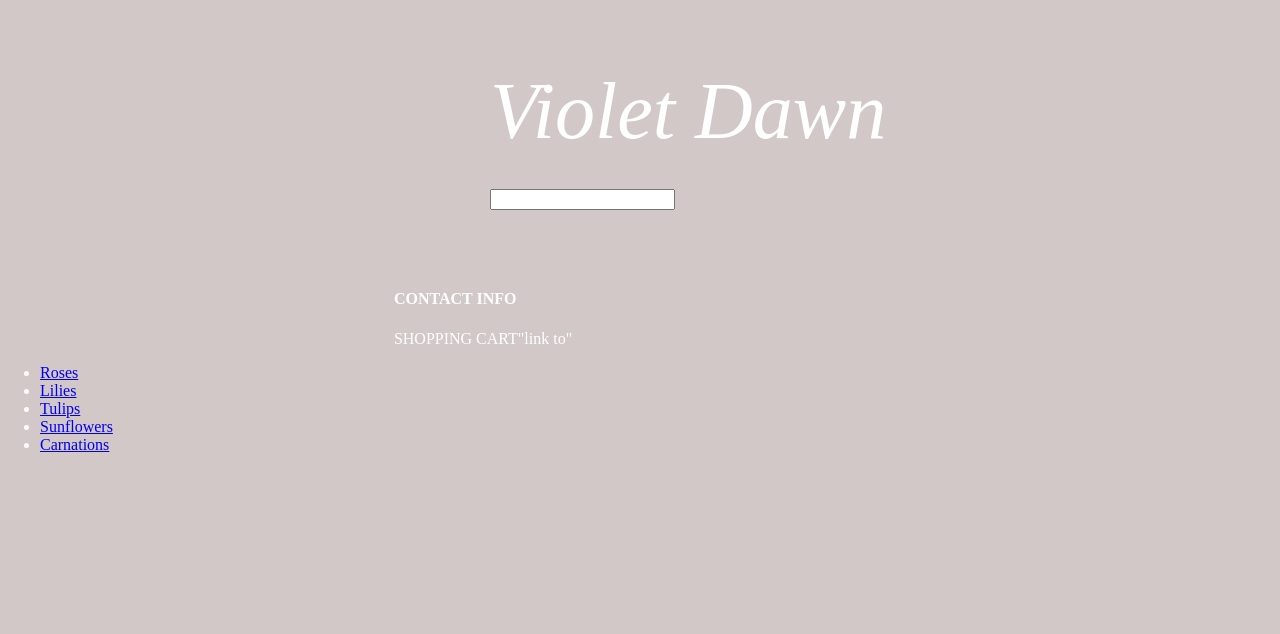
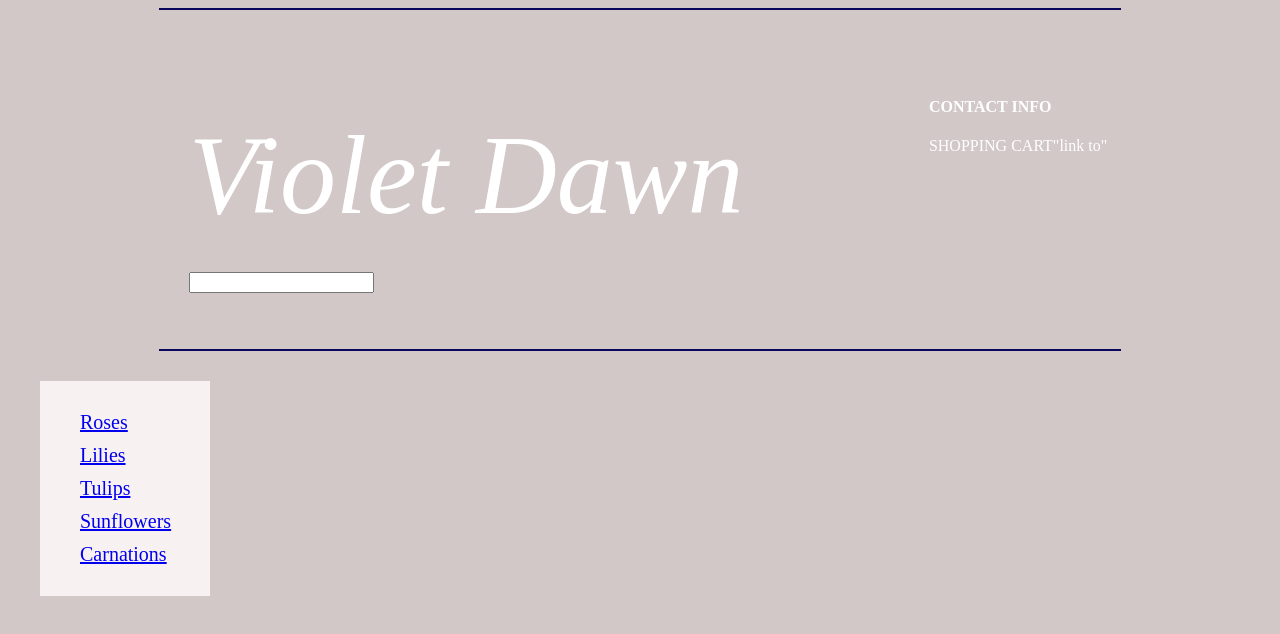
Before and after one commit to dawnribeiro/violet-dawn-practice, a React (Create React App) app: page / in a window 1280 px wide. Shown: the top 634 px of the page. Built offline with nearby package versions, Linux system fonts and the light colour scheme.

Commit message:
styled list

```diff
--- a/src/index.css
+++ b/src/index.css
@@ -13,12 +13,15 @@ body {
   background-color: #d2c8c8;
   color: white;
 }
-header {
+
+hr {
+  border: #0a065d solid 1px;
+  width: 75%;
+}
+.header-container {
   display: flex;
   flex-wrap: wrap;
   justify-content: space-around;
-  /* border-top: solid 3px #0a065d;
-  border-bottom: solid 3px #0a065d; */
 }
 
 .name-search {
@@ -32,7 +35,7 @@ header {
 }
 
 .name {
-  font-size: 5rem;
+  font-size: 7rem;
   font-weight: normal;
   font-style: italic;
   margin-bottom: 2rem;
@@ -41,3 +44,24 @@ header {
 .contact {
   margin-top: 0;
 }
+
+.flowers-menu li {
+  font-size: 1.25rem;
+  list-style: none;
+  padding: 5px;
+  background-color: #f8f1f1;
+  width: 125px;
+  padding-left: 40px;
+}
+
+.flowers-menu {
+  margin-top: 30px;
+}
+
+.flowers-menu :nth-child(1) {
+  padding-top: 30px;
+}
+
+.flowers-menu :nth-child(5) {
+  padding-bottom: 30px;
+}
--- a/src/pages/Header.jsx
+++ b/src/pages/Header.jsx
@@ -3,8 +3,8 @@ import React from 'react'
 export default function Header() {
   return (
     <header>
-      <div>
-        {/* <hr /> */}
+      <hr />
+      <div className="header-container">
         <section className="name-search">
           <h1 className="name">Violet Dawn</h1>
           <input type="search" />
@@ -13,8 +13,8 @@ export default function Header() {
           <h4 className="contact">CONTACT INFO</h4>
           <div>SHOPPING CART"link to"</div>
         </section>
-        {/* <hr /> */}
       </div>
+      <hr />
     </header>
   )
 }
--- a/src/pages/NavBar.jsx
+++ b/src/pages/NavBar.jsx
@@ -4,7 +4,7 @@ import { Link } from 'react-router-dom'
 export default function NavBar() {
   return (
     <section>
-      <ul>
+      <ul className="flowers-menu">
         <li>
           <Link to="/roses">Roses</Link>
         </li>
```
